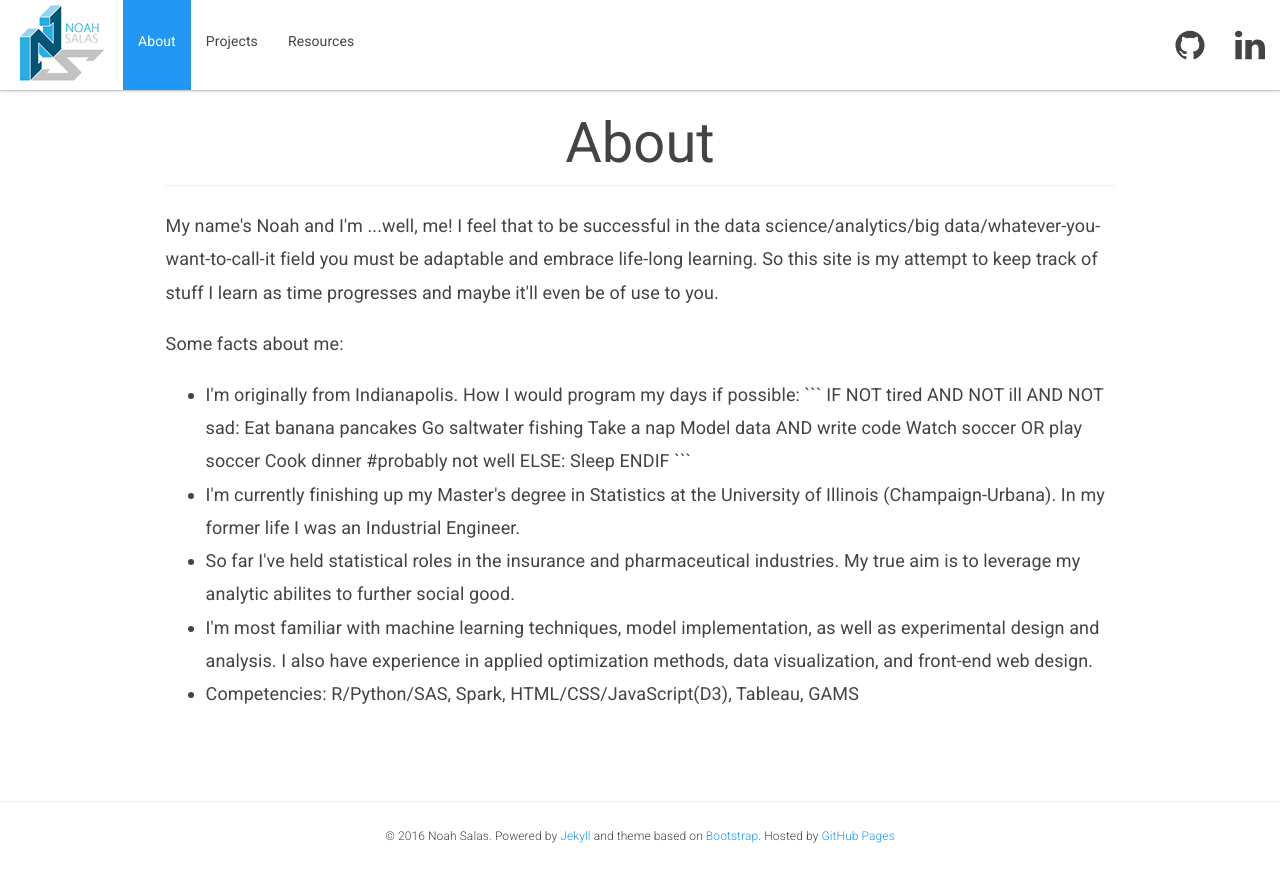
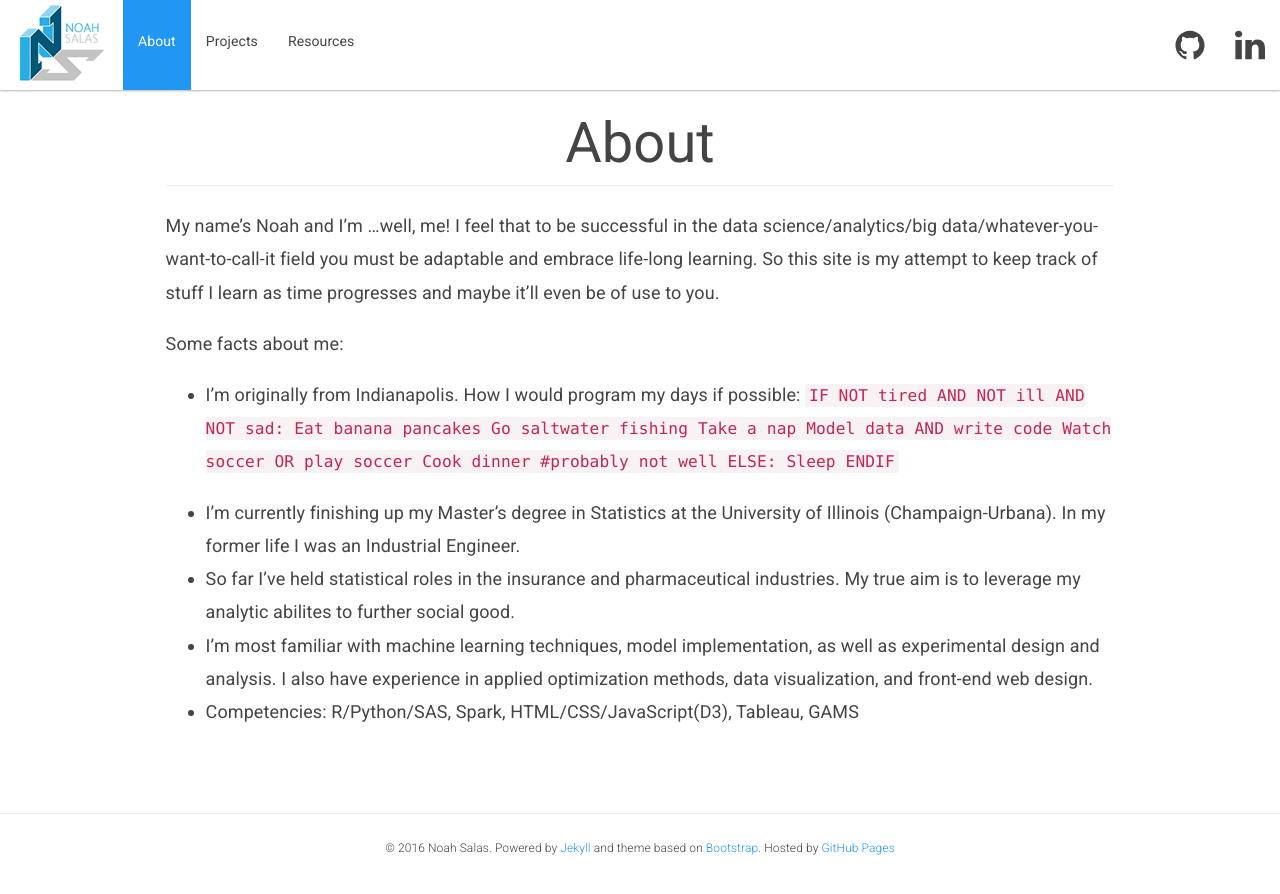
Before and after one commit to nsalas24/nsalas24.github.io, a Jekyll site: the page built from about.md, in a window 1280 px wide. Shown: the top 894 px of the page. Built offline with Jekyll 4.4.1, drawn with Linux system fonts in a browser that asks for light colours; nearby versions of some CDN libraries.

Commit message:
update about me

````diff
--- a/about.md
+++ b/about.md
@@ -4,16 +4,12 @@
 permalink: /about/
 ---
 
-<div>
-	<p>
-		My name's Noah and I'm ...well, me! I feel that to be successful in the data science/analytics/big data/whatever-you-want-to-call-it field
-		you must be adaptable and embrace life-long learning. So this site is my attempt to keep track of stuff I learn as time progresses and maybe it'll
-		even be of use to you.
-	</p>
-	<p> Some facts about me:
-	<ul>
-		<li>
-		I'm originally from Indianapolis. How I would program my days if possible:
+My name's Noah and I'm ...well, me! I feel that to be successful in the data science/analytics/big data/whatever-you-want-to-call-it field
+you must be adaptable and embrace life-long learning. So this site is my attempt to keep track of stuff I learn as time progresses and maybe it'll
+even be of use to you.
+
+Some facts about me:
+* I'm originally from Indianapolis. How I would program my days if possible:
 		```
 		IF NOT tired AND NOT ill AND NOT sad:
 			Eat banana pancakes
@@ -26,22 +22,8 @@
 			Sleep
 		ENDIF
 		```
-		</li>
-		<li>
-		I'm currently finishing up my Master's degree in Statistics at the University of Illinois (Champaign-Urbana).
-		In my former life I was an Industrial Engineer.
-		</li>
-		<li>
-		So far I've held statistical roles in the insurance and pharmaceutical industries.
-		My true aim is to leverage my analytic abilites to further social good.
-		</li>
-		<li>
-		I'm most familiar with machine learning techniques, model implementation, as well as experimental design and analysis.
-		I also have experience in applied optimization methods, data visualization, and front-end web design.
-		</li>
-		<li>
-		Competencies: R/Python/SAS, Spark, HTML/CSS/JavaScript(D3), Tableau, GAMS
-		</li>
-	</ul>
-	</p>
-</div>
+
+* I'm currently finishing up my Master's degree in Statistics at the University of Illinois (Champaign-Urbana). In my former life I was an Industrial Engineer.
+* So far I've held statistical roles in the insurance and pharmaceutical industries. My true aim is to leverage my analytic abilites to further social good.
+* I'm most familiar with machine learning techniques, model implementation, as well as experimental design and analysis. I also have experience in applied optimization methods, data visualization, and front-end web design.
+* Competencies: R/Python/SAS, Spark, HTML/CSS/JavaScript(D3), Tableau, GAMS
````
